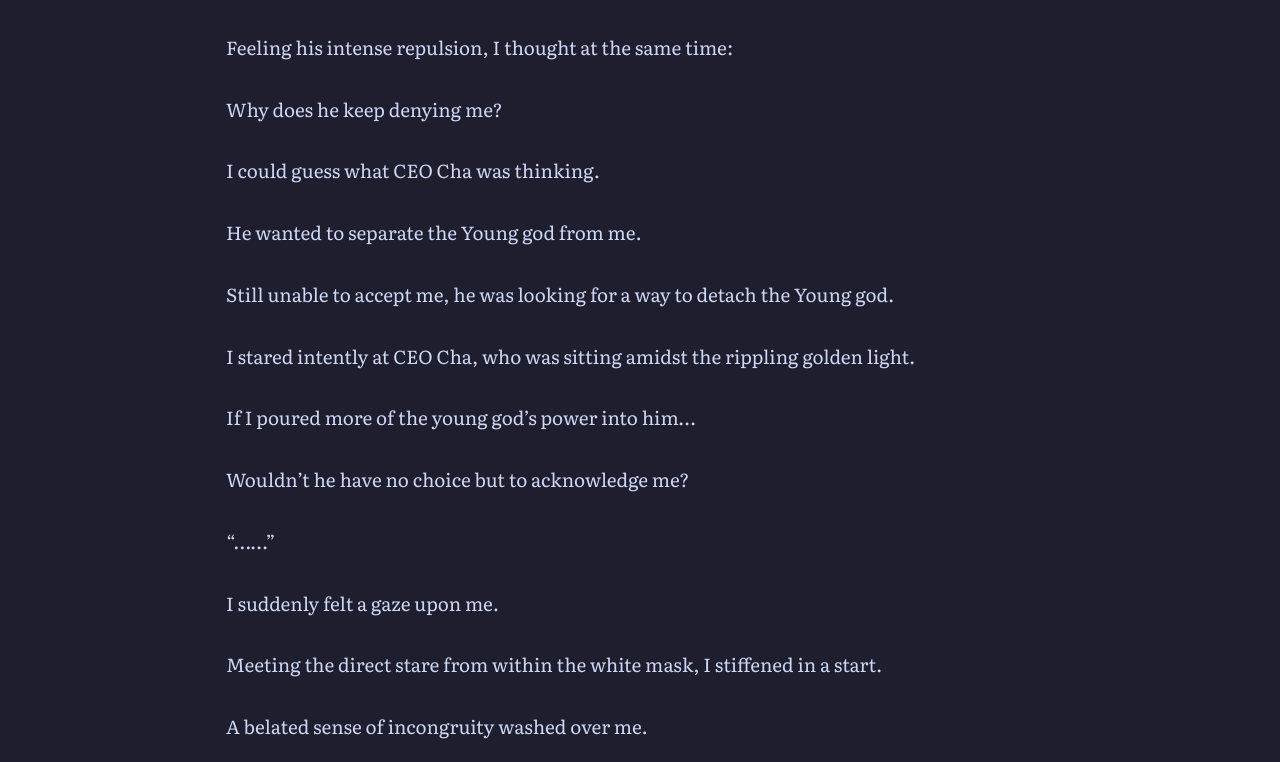
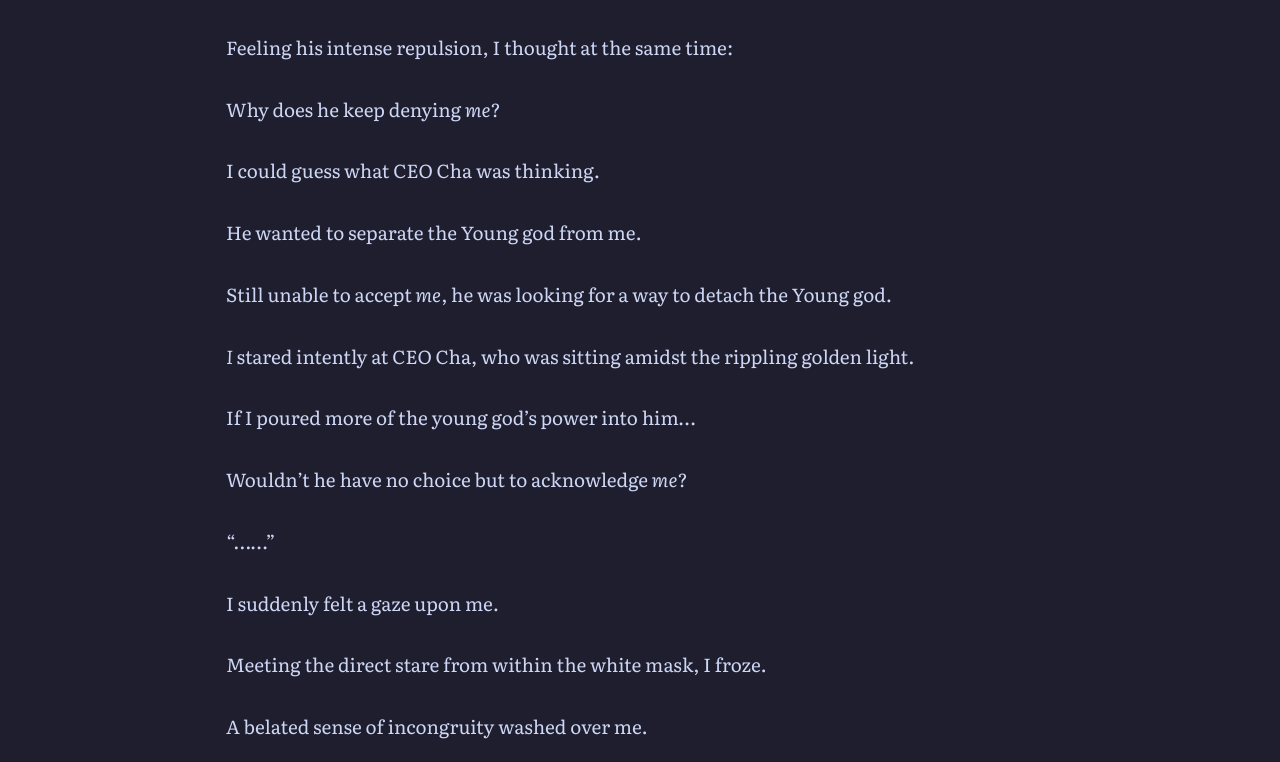
Before and after one commit to soleumn/soleumn.github.io, a Jekyll site: the page built from _chapters/eoshinki/ch179.md, in a window 1280 px wide and 1400 px high, scrolled down 2950 px. Shown: the part 165-927 px from the top of the window. Built offline with Jekyll 4.4.1, drawn with Linux system fonts in a browser that asks for light colours; comment, search, counter and statistics services are not loaded; some of the changed text lies outside the part shown.

Commit message:
Edit Chapter 179 (via site)

```diff
--- a/_chapters/eoshinki/ch179.md
+++ b/_chapters/eoshinki/ch179.md
@@ -88,25 +88,25 @@ Yet at the exact moment the energy directly touched him, he couldn't completely
 
 Feeling his intense repulsion, I thought at the same time:
 
-Why does he keep denying me?
+Why does he keep denying *me*?
 
 I could guess what CEO Cha was thinking.
 
 He wanted to separate the Young god from me.
 
-Still unable to accept me, he was looking for a way to detach the Young god.
+Still unable to accept *me*, he was looking for a way to detach the Young god.
 
-I stared intently at CEO Cha, who was sitting amidst the rippling golden light.
+*I* stared intently at CEO Cha, who was sitting amidst the rippling golden light.
 
 If I poured more of the young god's power into him...
 
-Wouldn't he have no choice but to acknowledge me?
+Wouldn't he have no choice but to acknowledge *me*?
 
 “……”
 
 I suddenly felt a gaze upon me.
 
-Meeting the direct stare from within the white mask, I stiffened in a start.
+Meeting the direct stare from within the white mask, I froze.
 
 A belated sense of incongruity washed over me.
 
```
Also changed, not shown: other parts of _chapters/eoshinki/ch179.md (+4 -4 lines).
